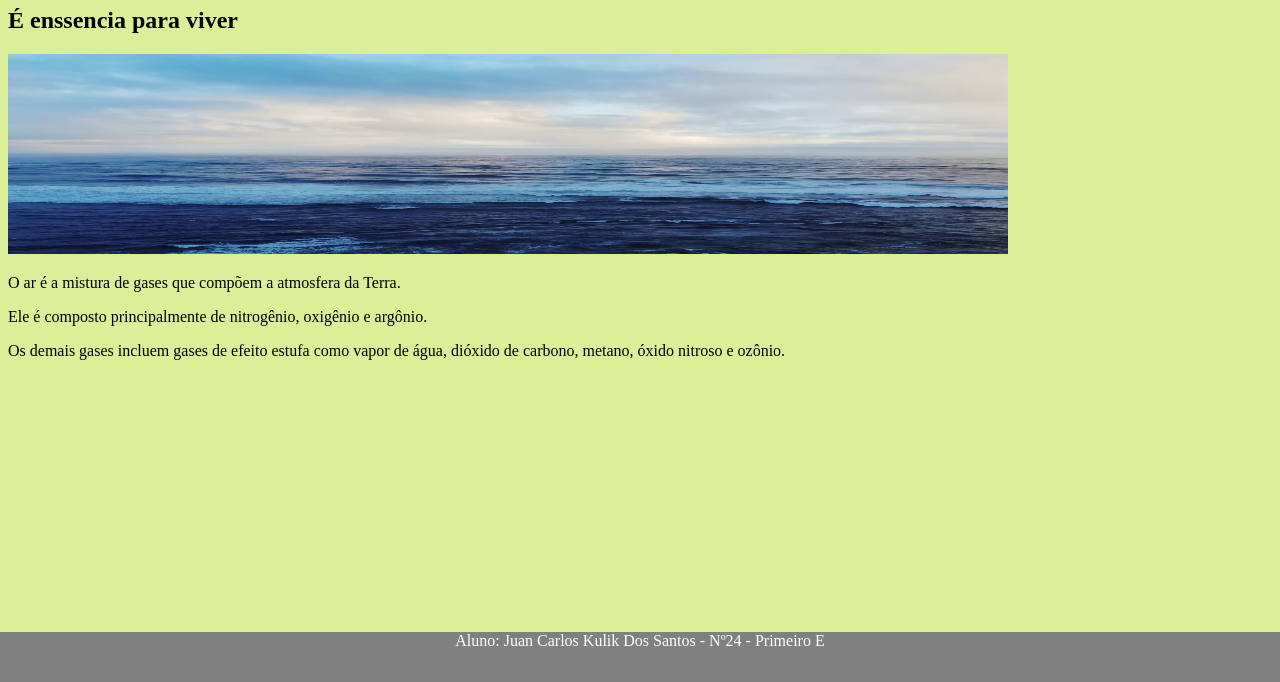
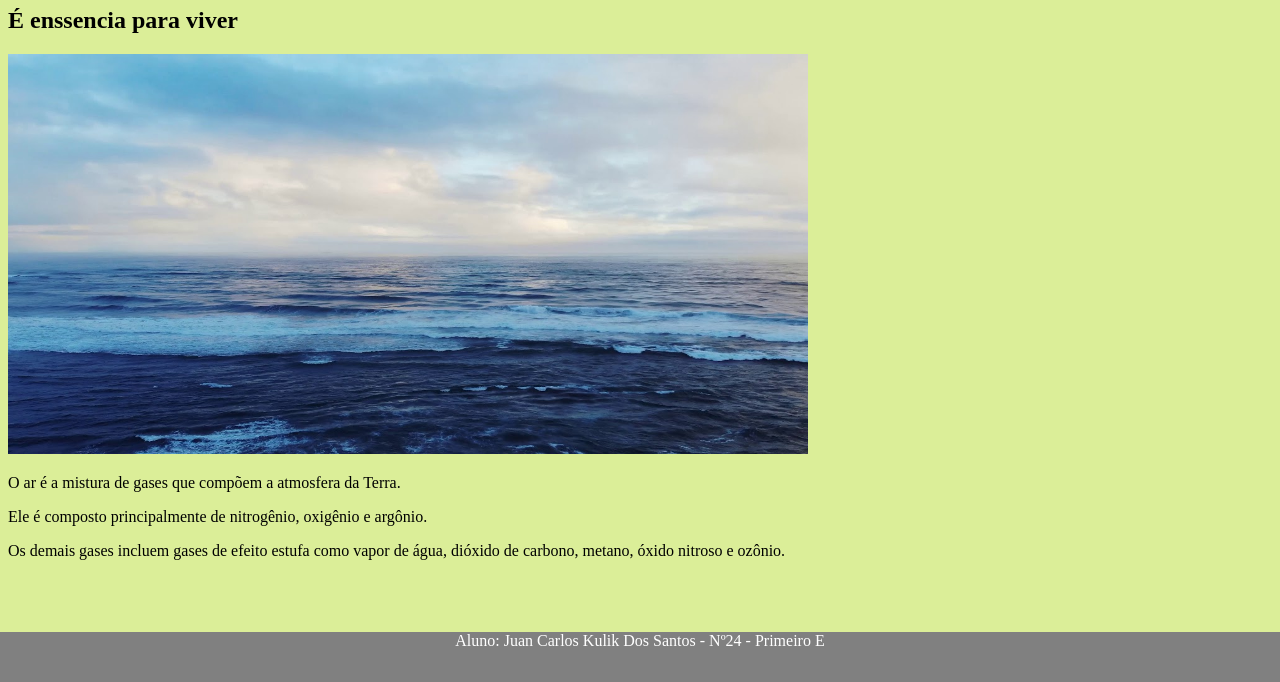
Before and after one commit to JuanDaQuebrada/primeiroe_2t, a plain HTML site: page index.html in a window 1280 px wide. Shown: the part 118-800 px from the top of the page. Drawn offline with Linux system fonts and the light colour scheme.

Commit message:
Add files via upload

```diff
--- a/estilo.css
+++ b/estilo.css
@@ -78,6 +78,6 @@ li a:hover {
   top: 45px;
 }
 #imagemHome {
-  width: 1000px;
-  height: 200px;
+  width: 800px;
+  height: 400px;
 }
```
